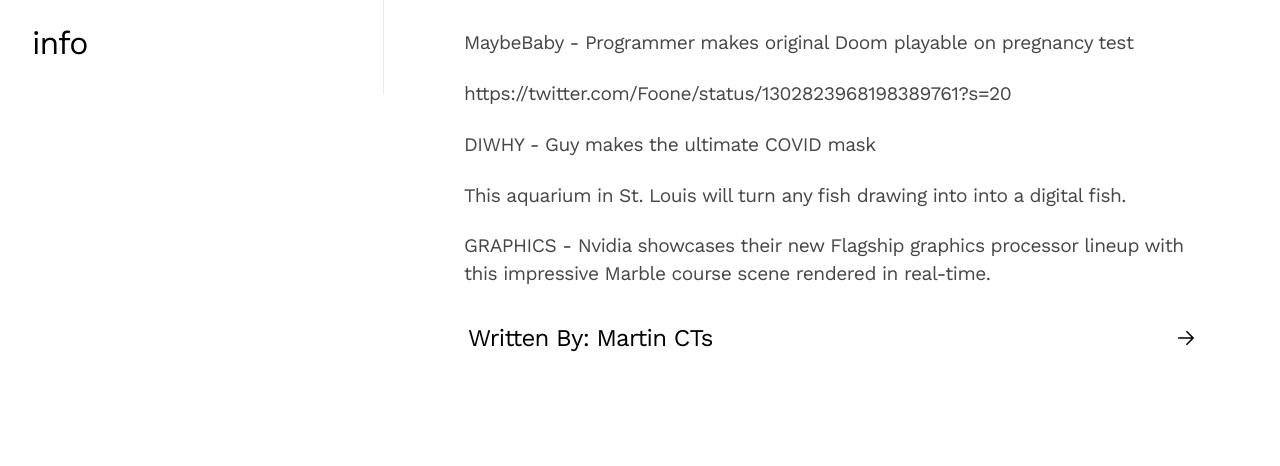
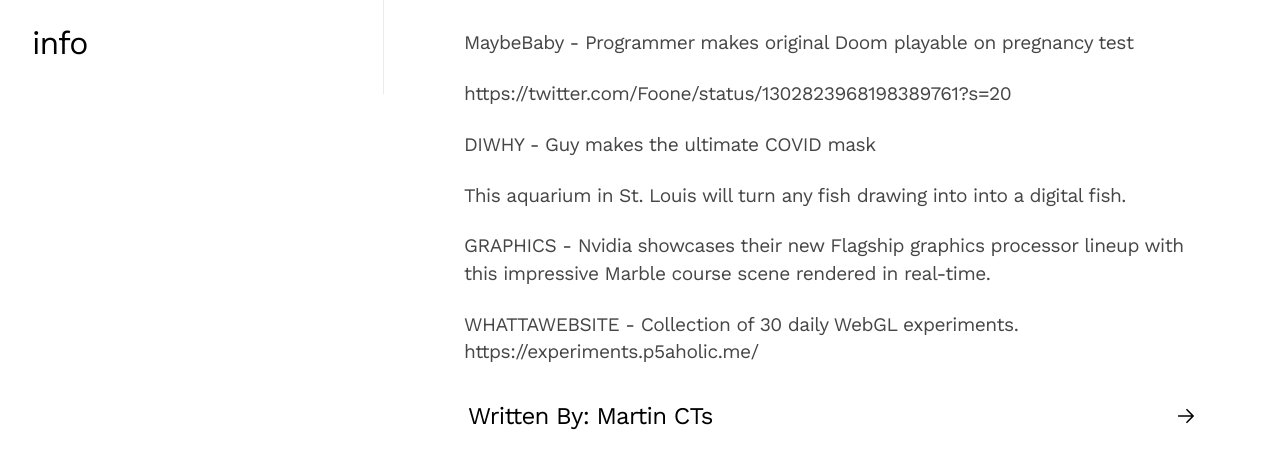
Before and after one commit to nevernotsean/martin-creative-tech-blog, a Gatsby site: page /blog/filtered-vol-6 in a window 1280 px wide. Shown: the part 706-1172 px from the top of the page. Before the commit the page ends 1094 px from the top, so only its background shows below. Built offline with nearby package versions, Linux system fonts and the light colour scheme; Gatsby itself is replaced by a stand-in of ours.

Commit message:
Update from Forestry.io Sean Harrington updated content/posts/filtered-vol-6.md

```diff
--- a/content/posts/filtered-vol-6.md
+++ b/content/posts/filtered-vol-6.md
@@ -14,3 +14,5 @@
 [This aquarium in St. Louis will turn any fish drawing into into a digital fish.](https://www.tiktok.com/@aquariumstl/video/6850517663177870597?source=h5_m)
 
 GRAPHICS - [Nvidia showcases their new Flagship graphics processor lineup with this impressive Marble course scene rendered in real-time.](https://www.youtube.com/watch?v=NgcYLIvlp_k)
+
+WHATTAWEBSITE - Collection of 30 daily WebGL experiments. [https://experiments.p5aholic.me/](https://experiments.p5aholic.me/ "https://experiments.p5aholic.me/")
```
